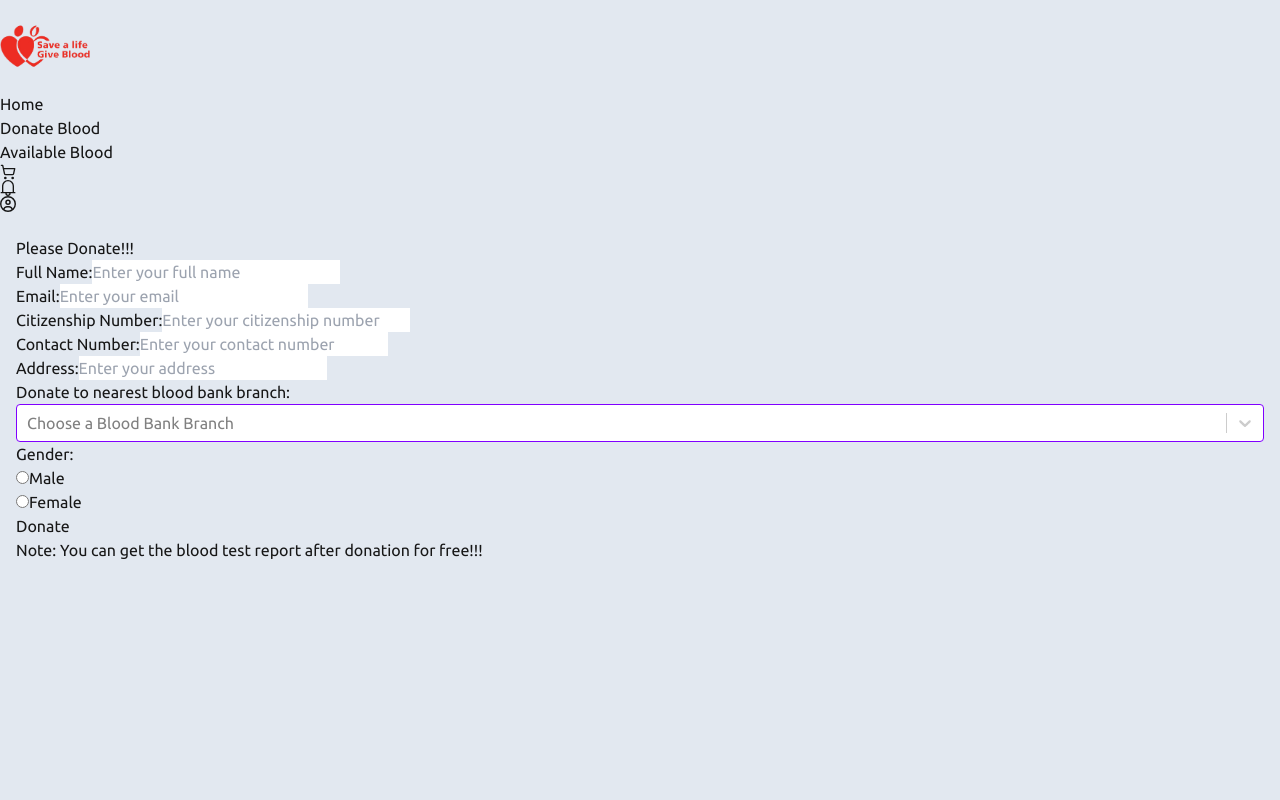
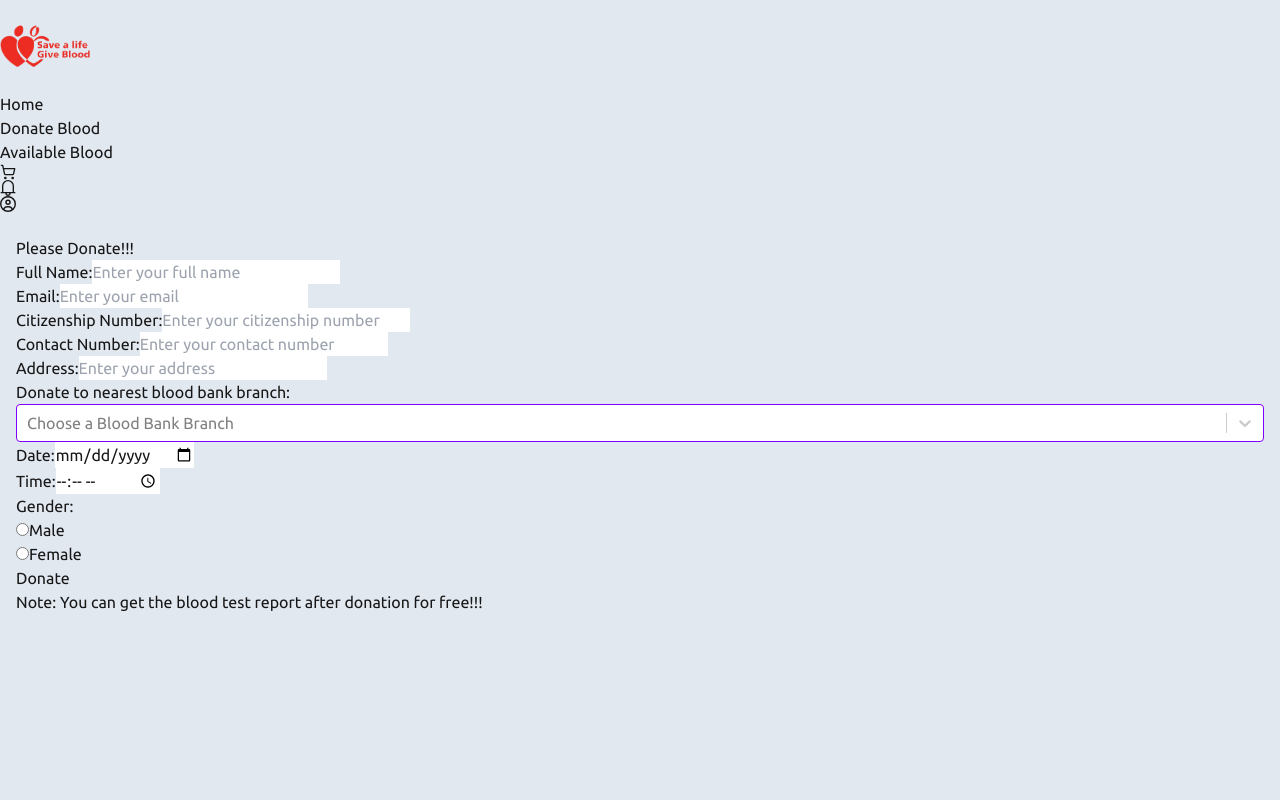
Before and after one commit to stha07ashok/Blood-Donation-nextjs, a Next.js app: page /donateblood in a window 1280 px wide. Shown: the top 800 px of the page. Built offline with nearby package versions, Linux system fonts and the light colour scheme.

Commit message:
update.donate.blood

```diff
--- a/src/app/donateblood/page.tsx
+++ b/src/app/donateblood/page.tsx
@@ -32,6 +32,8 @@ interface RegisterFormData {
   bloodBankBranch: { value: string; label: string };
   fullName: string;
   gender: boolean;
+  date: number;
+  time: number;
 }
 
 const RegisterPage = () => {
@@ -184,6 +186,34 @@ const RegisterPage = () => {
               <span className="text-red-600">This field is required!!!</span>
             )}
           </div>
+          <div className="flex flex-row gap-6 w-full">
+            <div>
+              <label htmlFor="Date&Time" className="block font-medium">
+                Date:
+              </label>
+              <input
+                type="date"
+                id="Date"
+                {...register("date", {
+                  required: "Date is required",
+                })}
+                className="w-44 border border-violet-800 rounded-md p-2 shadow appearance-none leading-tight focus:outline-none focus:shadow"
+              />
+            </div>
+            <div>
+              <label htmlFor="Date&Time" className="block font-medium">
+                Time:
+              </label>
+              <input
+                type="time"
+                id="time"
+                {...register("time", {
+                  required: "Time is required",
+                })}
+                className="w-44 border border-violet-800 rounded-md p-2 text-lg shadow appearance-none leading-tight focus:outline-none focus:shadow"
+              />
+            </div>
+          </div>
           {/* Gender Radio Buttons */}
           <div>
             <label className="block font-medium">Gender:</label>
```
Also changed, not shown: src/app/notification/page.tsx (+4 -4 lines).
